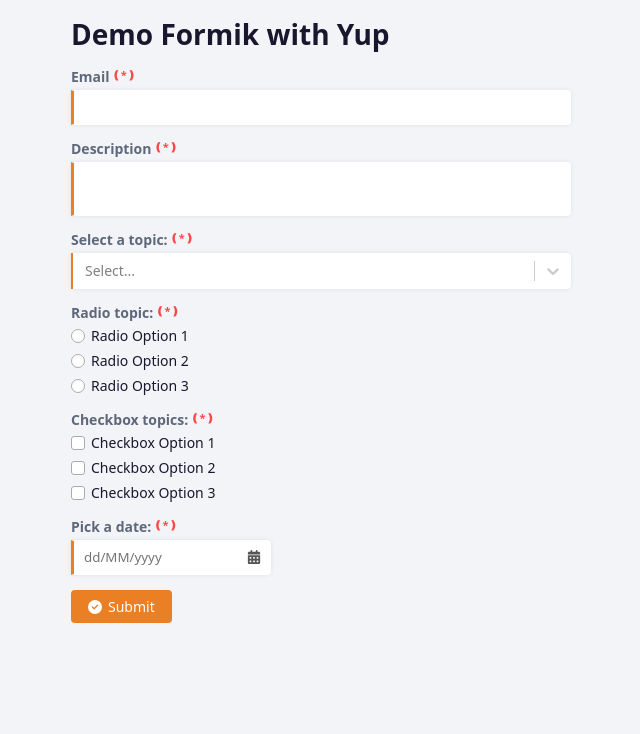
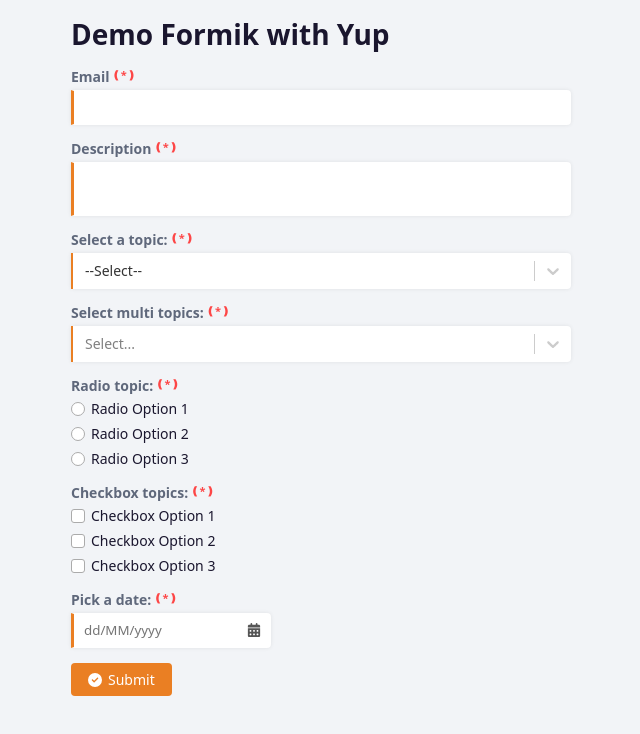
Before and after one commit to kietnguyendevtest/demo-formik-yup, a React (Create React App) app: page / in a window 1280 px wide. Shown: the top 734 px of the page, without its empty margins (319-959 px from the left). Built offline with nearby package versions, Linux system fonts and the light colour scheme.

Commit message:
formik v3

```diff
--- a/src/assets/scss/components/_controls.scss
+++ b/src/assets/scss/components/_controls.scss
@@ -51,9 +51,9 @@
     }
 
     .form-error {
-        margin-top: 5px;
+        margin-top: 3px;
         color: #fd4646;
-        font-size: 1.2rem;
+        font-size: 1.1rem;
         font-weight: 500;
     }
 
--- a/src/components/Controls/Checkbox/index.jsx
+++ b/src/components/Controls/Checkbox/index.jsx
@@ -1,6 +1,5 @@
 import React from 'react';
-import { FastField, ErrorMessage } from 'formik';
-import TextError from '../FormikControl/TextError';
+import TextError from '../TextError';
 
 function Checkbox(props) {
     const {
@@ -10,11 +9,23 @@
     } = props;
 
     const {
-        name, value
+        name, value: fieldValue
     } = field;
 
-    const { errors, touched } = form;
-    const showError = errors[name] && touched[name];
+    const { errors, touched, setFieldValue, setFieldTouched } = form;
+
+    const onChange = (selectedArray) => {
+        setFieldTouched(name);
+
+        const checkedValue = selectedArray.target.value;
+        const isChecked = fieldValue.includes(checkedValue);
+
+        if (isChecked) {
+            setFieldValue(name, fieldValue.filter((item) => item != checkedValue));
+        } else {
+            setFieldValue(name, [...fieldValue, checkedValue]);
+        }
+    };
 
     return (
         <div className='form-control form-control__checkbox'>
@@ -28,15 +39,16 @@
                                 id={item.value}
                                 {...field}
                                 value={item.value}
-                                checked={value.includes(item.value)}
+                                checked={fieldValue.includes(item.value)}
                                 {...rest}
+                                onChange={onChange}
                             />
                             <label htmlFor={item.value}>{item.text}</label>
                         </div>
                     )
                 })
             }
-            {errors[name] && <TextError>{errors[name]}</TextError>}
+            {(errors[name] && touched[name]) && <TextError>{errors[name]}</TextError>}
         </div>
     );
 }
--- a/src/components/Controls/DatePicker/index.jsx
+++ b/src/components/Controls/DatePicker/index.jsx
@@ -1,8 +1,7 @@
 import React from 'react';
 import DateView from 'react-datepicker';
 import "react-datepicker/dist/react-datepicker.css";
-import { FastField, ErrorMessage } from 'formik';
-import TextError from '../FormikControl/TextError';
+import TextError from '../TextError';
 import { FontAwesomeIcon } from '@fortawesome/react-fontawesome';
 import { faCalendarDays } from '@fortawesome/free-solid-svg-icons';
 
@@ -13,9 +12,8 @@
         ...rest
     } = props;
 
-    const { name, value } = field;
+    const { name, value: fieldValue } = field;
     const { errors, touched, setFieldValue } = form;
-    const showError = errors[name] && touched[name];
 
     return (
         <div className='form-control'>
@@ -28,11 +26,11 @@
                     {...field}
                     placeholderText='dd/MM/yyyy'
                     {...rest}
-                    selected={value}
+                    selected={fieldValue}
                     onChange={val => setFieldValue(name, val)}
                 />
             </div>
-            {showError && <TextError>{errors[name]}</TextError>}
+            {(errors[name] && touched[name]) && <TextError>{errors[name]}</TextError>}
         </div>
     );
 }
--- a/src/components/Controls/Dropdown/index.jsx
+++ b/src/components/Controls/Dropdown/index.jsx
@@ -1,16 +1,44 @@
 import React from 'react';
 import Select from 'react-select'
-import TextError from '../FormikControl/TextError';
+import TextError from '../TextError';
 
 function Dropdown(props) {
     const {
         field, form,
-        options, label, placeholder, disabled, required,
+        options, label, placeholder, disabled, required, multi,
         ...rest
     } = props;
 
-    const { name, value } = field;
-    const { errors, touched, setFieldValue } = form;
+    const { name, value: fieldValue } = field;
+    const { errors, touched, setFieldValue, setFieldTouched } = form;
+
+    const handleBlur = () => {
+        setFieldTouched(name);
+    };
+
+    const onChangeSingle = (selected) => {
+        setFieldValue(name, selected.value);
+    };
+    const onChangeMulti = (selectedArray) => {
+        if (selectedArray) {
+            setFieldValue(
+                name,
+                selectedArray.map(item => item.value),
+            );
+        } else {
+            setFieldValue(name, []);
+        }
+    };
+
+    const getValueFromSingle = () => {
+        return options.find(option => option.value === fieldValue);
+    };
+    const getValueFromMulti = () => {
+        return options.filter(option => fieldValue.includes(option.value));
+    };
+
+    const value = multi ? getValueFromMulti() : getValueFromSingle();
+    const onChangeHandler = multi ? onChangeMulti : onChangeSingle;
 
     return (
         <div className='form-control'>
@@ -23,11 +51,15 @@
                 options={options}
                 placeholder={placeholder}
                 isDisabled={disabled}
+                isTouched={touched[name]}
+                isMulti={multi}
                 {...rest}
-                value={value && value.value}
-                onChange={val => setFieldValue(name, val.value)}
+
+                value={value}
+                onBlur={handleBlur}
+                onChange={onChangeHandler}
             />
-            {(errors[name]) && <TextError>{errors[name]}</TextError>}
+            {(errors[name] && touched[name]) && <TextError>{errors[name]}</TextError>}
         </div>
     );
 }
--- a/src/components/Controls/RadioButtons/index.jsx
+++ b/src/components/Controls/RadioButtons/index.jsx
@@ -1,6 +1,5 @@
 import React from 'react';
-import { FastField, ErrorMessage } from 'formik';
-import TextError from '../FormikControl/TextError';
+import TextError from '../TextError';
 
 function RadioButtons(props) {
     const {
@@ -9,9 +8,7 @@
         ...rest
     } = props;
 
-    const {
-        name,
-    } = field;
+    const { name } = field;
 
     const { errors, touched } = form;
 
@@ -36,7 +33,7 @@
                     )
                 })
             }
-            {(errors[name]) && <TextError>{errors[name]}</TextError>}
+            {(errors[name] && touched[name]) && <TextError>{errors[name]}</TextError>}
         </div>
     );
 }
--- a/src/components/Controls/TextBox/index.jsx
+++ b/src/components/Controls/TextBox/index.jsx
@@ -1,5 +1,5 @@
 import React from 'react';
-import TextError from '../FormikControl/TextError';
+import TextError from '../TextError';
 
 function TextBox(props) {
     const {
--- a/src/components/DemoForm/index.jsx
+++ b/src/components/DemoForm/index.jsx
@@ -2,7 +2,7 @@
 import { FontAwesomeIcon } from '@fortawesome/react-fontawesome';
 import { Formik, Form, FastField } from 'formik';
 import * as Yup from 'yup';
-import FormikControl from '../Controls/FormikControl';
+
 import Button from '../Controls/Button';
 import TextBox from '../Controls/TextBox';
 import Dropdown from '../Controls/Dropdown';
@@ -21,6 +21,12 @@
         { value: 'opt3', label: 'Option 3' },
         { value: 'opt4', label: 'Option 4' },
     ]
+    const dropDownMultiOptions = [
+        { value: 'opt-multi-1', label: 'Option one' },
+        { value: 'opt-multi-2', label: 'Option two' },
+        { value: 'opt-multi-3', label: 'Option three' },
+        { value: 'opt-multi-4', label: 'Option four' },
+    ]
     const radioOptions = [
         { value: 'rdoOpt1', text: 'Radio Option 1' },
         { value: 'rdoOpt2', text: 'Radio Option 2' },
@@ -37,6 +43,7 @@
         email: '',
         desc: '',
         selectOpt: '',
+        selectOptMulti: [],
         radioOpt: '',
         checkboxOpt: [],
         birthDate: null,
@@ -44,9 +51,12 @@
     const validationSchema = Yup.object().shape({
         email: Yup.string().email('Invalid email format').required('Email Required!'),
         desc: Yup.string().required('Description Required!'),
+
         selectOpt: Yup.string().required('Select a topic Required!'),
+        selectOptMulti: Yup.array().min(2, 'Select multi topics Required select the least 2 items!'),
+
         radioOpt: Yup.string().required('Radio topic Required!'),
-        checkboxOpt: Yup.array().min(2, 'Checkbox topics Required check 2 item!'),
+        checkboxOpt: Yup.array().min(2, 'Checkbox topics Required check the least 2 items!'),
         birthDate: Yup.date().nullable().required('Pick a date Required!'),
     });
     const onSubmit = (values, onSubmitProps) => {
@@ -68,7 +78,7 @@
                             {formikProps => {
                                 const { values, errors, touched } = formikProps;
 
-                                console.log({ values, errors, touched });
+                                // /console.log("--------formikProps: ", { values, errors, touched });
 
                                 return (
                                     <Form autoComplete='off'>
@@ -87,7 +97,6 @@
                                             required
                                         />
 
-                                        {/* <FormikControl control='select' lable='Select a topic:' name='selectOpt' options={dropDownOptions} /> */}
                                         <FastField
                                             name='selectOpt'
                                             component={Dropdown}
@@ -96,7 +105,15 @@
                                             options={dropDownOptions}
                                         />
 
-                                        {/* <FormikControl control='radio' lable='Radio topic:' name='radioOpt' options={radioOptions} /> */}
+                                        <FastField
+                                            name='selectOptMulti'
+                                            component={Dropdown}
+                                            label='Select multi topics:'
+                                            required
+                                            multi
+                                            options={dropDownMultiOptions}
+                                        />
+
                                         <FastField
                                             name='radioOpt'
                                             component={RadioButtons}
@@ -105,7 +122,6 @@
                                             options={radioOptions}
                                         />
 
-                                        {/* <FormikControl control='checkbox' lable='Checkbox topics:' name='checkboxOpt' options={checkboxOptions} /> */}
                                         <FastField
                                             name='checkboxOpt'
                                             component={Checkbox}
@@ -114,7 +130,6 @@
                                             options={checkboxOptions}
                                         />
 
-                                        {/* <FormikControl control='date' lable='Pick a date:' name='birthDate' /> */}
                                         <FastField
                                             name='birthDate'
                                             component={DatePicker}
--- a/src/index.js
+++ b/src/index.js
@@ -5,9 +5,9 @@
 
 const root = ReactDOM.createRoot(document.getElementById('root'));
 root.render(
-  <React.StrictMode>
-    <App />
-  </React.StrictMode>
+  <App />
+  // <React.StrictMode>
+  // </React.StrictMode>
 );
 
 // If you want to start measuring performance in your app, pass a function
```
Also changed, not shown: src/components/Controls/FormikControl/index.jsx (deleted, +0 -23 lines), src/components/Controls/Textarea/index.jsx (+3 -6 lines), src/components/Controls/TextError/index.jsx (renamed from src/components/Controls/FormikControl/TextError.jsx), 1 other file (tests, documents, lock files or other folders).
